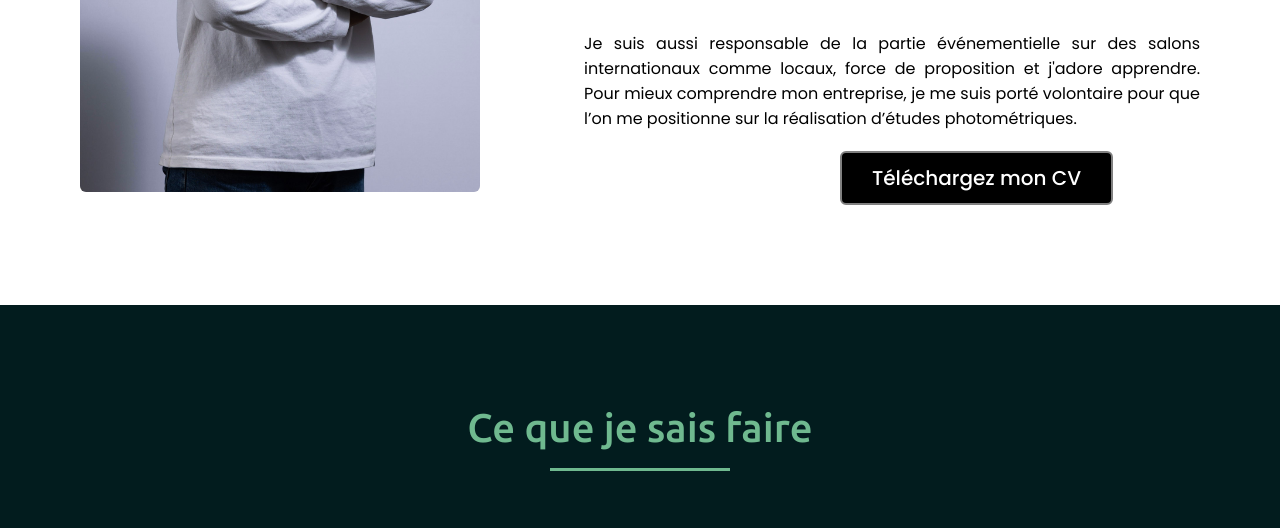
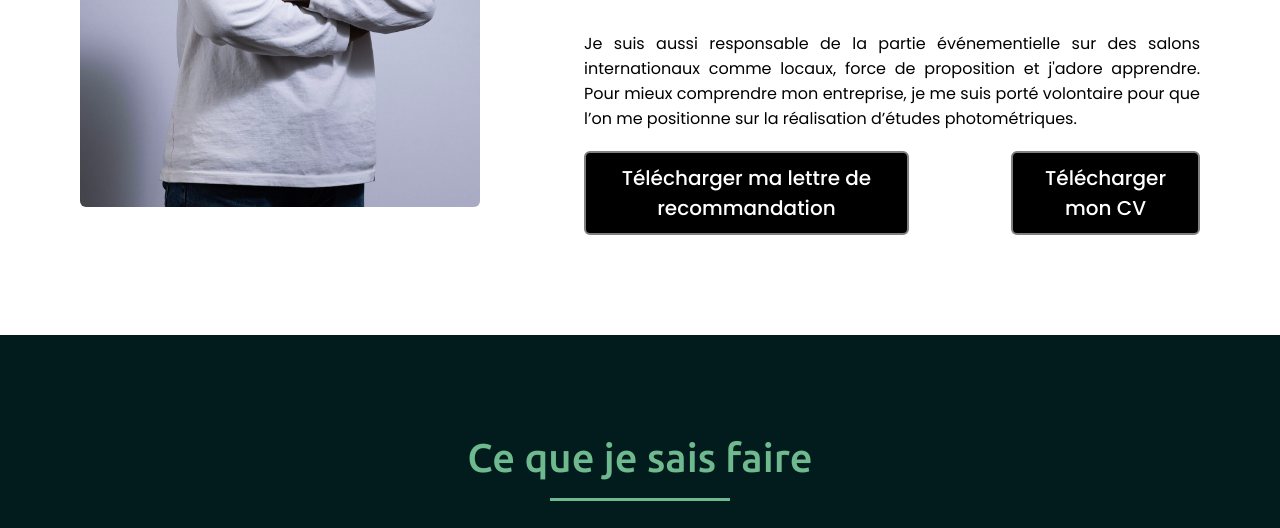
Before and after one commit to SamClairen/sitesamclairen, a plain HTML site: page index.html in a window 1280 px wide. Shown: the part 1440-1968 px from the top of the page. Drawn offline with nearby package versions, Linux system fonts and the light colour scheme.

Commit message:
ajout bouton lr

```diff
--- a/index.html
+++ b/index.html
@@ -74,7 +74,11 @@
                         porté volontaire pour que l’on me positionne sur la réalisation d’études photométriques.
 
                     </p>
-                    <a href="cv.pdf" class="film">Téléchargez mon CV</a>
+                    <div class="bouton">
+                        <a href="LR_SAM CLAIREN.pdf" class="film2">Télécharger ma lettre de recommandation</a>
+                        <a href="cv.pdf" class="film">Télécharger mon CV</a>
+                    </div>
+
                 </div>
             </div>
         </div>
@@ -118,7 +122,7 @@
             <div class="skills-content">
                 <div class="column left">
                     <br>
-                    <p>J'ai des de bonnes capacités linguistiques de par ma licence en Langues Etrangères Appliquées qui me
+                    <p>J'ai de bonnes capacités linguistiques de par ma licence en Langues Etrangères Appliquées qui me
                         permettent de travailler dans un environnement totalement <strong>anglophone</strong>. Je possède aussi
                         des <strong>aptitudes analytiques</strong> et <strong>rédactionnelles</strong>.<br><br>
                         Par ailleurs, mes goûts pour la cinématographie et la création de contenu sur internet
--- a/style.css
+++ b/style.css
@@ -683,8 +683,19 @@ footer span a:hover{
     color: rgb(38, 0, 255);
     border: 2px solid grey!important;
     transition: all 0.3s ease;
-    margin-left: 20vw!important;
+}
+.film2 {
+    text-align: center;
+    color: white!important;
+    background: black!important;
+    color: rgb(38, 0, 255);
+    border: 2px solid grey!important;
+    transition: all 0.3s ease;
+    margin-right: 8vw;
+}
 
+.bouton{
+    display: flex;
 }
 
 .center {
```
Also changed, not shown: 1 other file.
